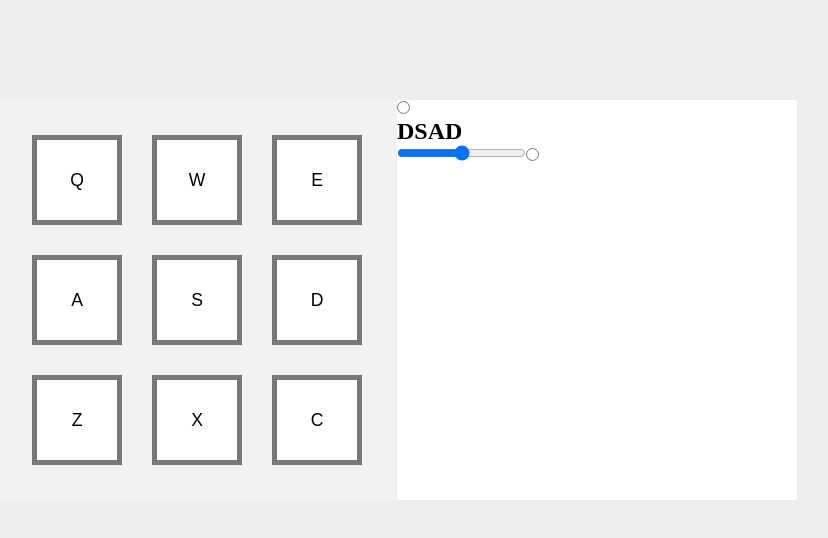
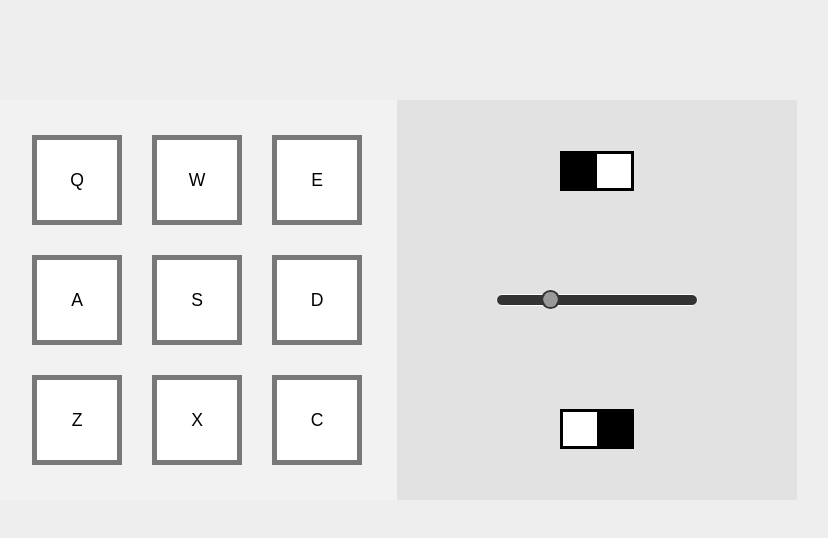
Before and after one commit to Drummer143/drum-machine, a React (Create React App) app: page / in a window 1280 px wide. Shown: the top 538 px of the page, without its empty margins (243-1071 px from the left). Built offline with nearby package versions, Linux system fonts and the light colour scheme.

Commit message:
feat: made switchers

```diff
--- a/src/components/App/App.js
+++ b/src/components/App/App.js
@@ -6,11 +6,14 @@ import './App.css';
 import { useState } from 'react';
 
 function App() {
-    const [volume, setVolume] = useState(0.5);
+    const [volume, setVolume] = useState(0.25);
+    const [status, setStatus] = useState(true);
+    const [currSet, setCurrSet] = useState(true);
+
     return (
         <div className="app">
-            <Keypad sampleSet={setOne} volume={volume} />
-            <Setup volume={volume} setVolume={setVolume}/>
+            <Keypad sampleSet={currSet ? setOne : setTwo} volume={volume} status={status} />
+            <Setup volume={volume} setVolume={setVolume} status={status} setStatus={setStatus} currSet={currSet} setCurrSet={setCurrSet} />
         </div>
     );
 }
--- a/src/components/Keypad/Keypad.js
+++ b/src/components/Keypad/Keypad.js
@@ -1,14 +1,16 @@
 import { useEffect } from 'react';
 import './Keypad.css';
 
-const Button = ({ keyParams, volume }) => {
+const Button = ({ keyParams, volume, status }) => {
     const { keyTrigger, url, keyCode } = keyParams;
 
     const playAudio = () => {
-        const audio = document.getElementById(keyTrigger);
-        audio.currentTime = 0;
-        audio.volume = volume;
-        audio.play();
+        if (status) {
+            const audio = document.getElementById(keyTrigger);
+            audio.currentTime = 0;
+            audio.volume = volume;
+            audio.play();
+        }
     }
 
     const handleKeyPress = (e) => {
@@ -30,9 +32,9 @@ const Button = ({ keyParams, volume }) => {
     );
 };
 
-function Keypad({ sampleSet, volume }) {
+function Keypad({ sampleSet, volume, status }) {
 
-    const buttons = sampleSet.map((key, i) => <Button key={i} keyParams={key} volume={volume} />);
+    const buttons = sampleSet.map((key, i) => <Button key={i} keyParams={key} volume={volume} status={status} />);
 
     return (
         <div className="keypad">
--- a/src/components/Setup/Setup.css
+++ b/src/components/Setup/Setup.css
@@ -0,0 +1,45 @@
+.setup {
+  width: 50%;
+  height: 100%;
+  background-color: #e2e2e2;
+  display: flex;
+  flex-direction: column;
+  justify-content: space-around;
+  align-items: center;
+}
+
+.range {
+  width: 50%;
+  height: 10px;
+  -webkit-appearance: none;
+  border-radius: 10px;
+  background-color: #333;
+  border: solid 1px #fff;
+}
+
+.range::-webkit-slider-thumb {
+  width: 15px;
+  height: 15px;
+  -webkit-appearance: none;
+  background-color: #999;
+  border-radius: 50%;
+  outline: solid 2px #333;
+}
+
+.checkbox {
+  width: 74px;
+  height: 40px;
+  background-color: #000;
+}
+.checkbox input {
+  display: none;
+}
+.checkbox div {
+  width: 34px;
+  height: 34px;
+  margin: 3px;
+  background-color: #fff;
+  cursor: pointer;
+}
+
+/*# sourceMappingURL=Setup.css.map */
--- a/src/components/Setup/Setup.js
+++ b/src/components/Setup/Setup.js
@@ -1,13 +1,24 @@
 import { useState, useEffect } from 'react';
 
-function Setup({ volume, setVolume }) {
+import './Setup.css';
+
+function Setup({ volume, setVolume, status, setStatus, currSet, setCurrSet }) {
+
+    const switchEr = { marginLeft: 'auto' };
 
     return (
-        <div>
-            <input type='radio' />
-            <h2>DSAD</h2>
-            <input type='range' value={volume} min={0} max={1} step={0.01} onChange={(e => setVolume(e.target.value))}/>
-            <input type='radio' />
+        <div className='setup'>
+            <label className='checkbox'>
+                <input type='checkbox' checked={status} onChange={e => setStatus(e.target.checked)} />
+                <div style={status ? switchEr : {}} />
+            </label>
+
+            <input type='range' value={volume} min={0} max={1} step={0.01} onChange={(e => setVolume(e.target.value))} className='range' />
+
+            <label className='checkbox'>
+                <input type='checkbox' checked={currSet} onChange={e => setCurrSet(e.target.checked)} />
+                <div style={currSet ? {} : switchEr} />
+            </label>
         </div>
     );
 }
--- a/src/components/Setup/Setup.scss
+++ b/src/components/Setup/Setup.scss
@@ -0,0 +1,53 @@
+.setup {
+    width: 50%;
+    height: 100%;
+
+    background-color: #e2e2e2;
+
+    display: flex;
+
+    flex-direction: column;
+    justify-content: space-around;
+    align-items: center;
+}
+
+.range {
+    width: 50%;
+    height: 10px;
+
+    -webkit-appearance: none;
+    border-radius: 10px;
+    background-color: #333;
+    border: solid 1px #fff;
+}
+
+.range::-webkit-slider-thumb {
+    width: 15px;
+    height: 15px;
+
+    -webkit-appearance: none;
+    background-color: #999;
+    border-radius: 50%;
+    outline: solid 2px #333;
+}
+
+.checkbox {
+    width: 74px;
+    height: 40px;
+
+    background-color: #000;
+
+    input {
+        display: none;
+    }
+
+    div {
+        width: 34px;
+        height: 34px;
+
+        margin: 3px;
+
+        background-color: #fff;
+        cursor: pointer;
+    }
+}
--- a/src/index.css
+++ b/src/index.css
@@ -12,5 +12,6 @@ body {
 
 button, input {
   border: none;
+  outline: none;
   cursor: pointer;
 }
```
Also changed, not shown: 1 other file (tests, documents, lock files or other folders).
